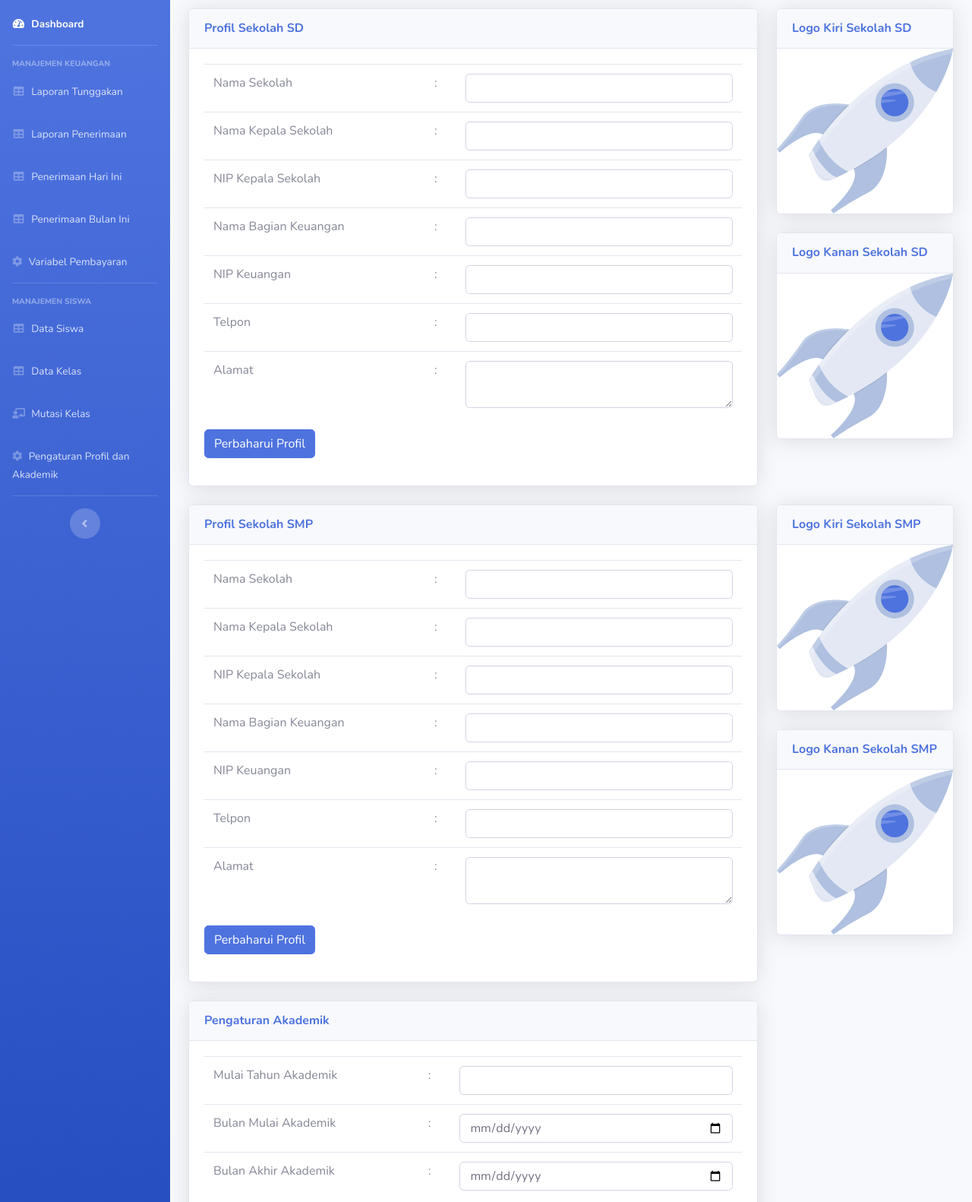
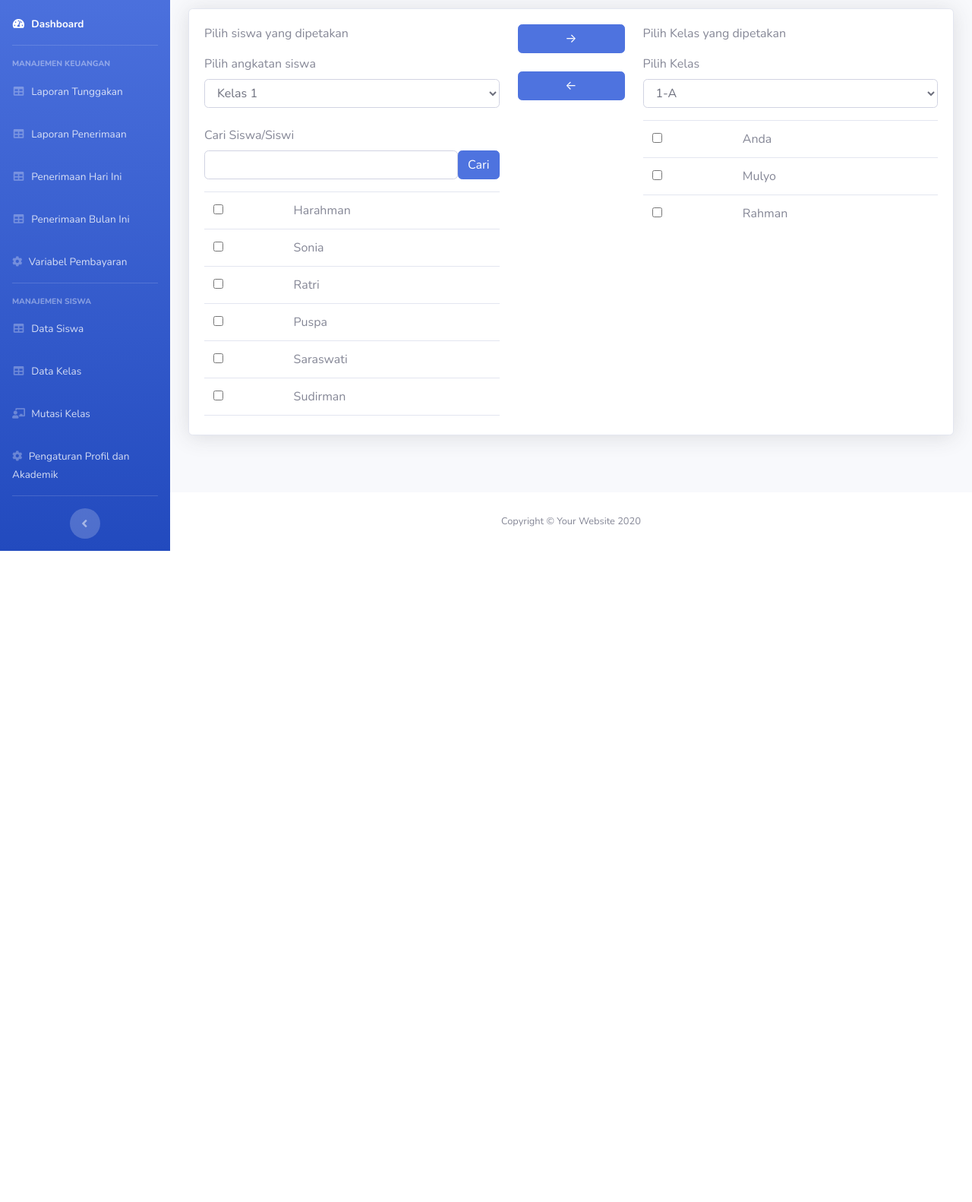
Before and after one commit to MHervian/manajemen-keuangan-siswa, a plain HTML site: page keuangan_siswa/mutasi_kelas.html in a window 1280 px wide. Shown: the part 141-1723 px from the top of the page at 76% size. After the commit the page ends 866 px from the top, so only its background shows below. Drawn offline with nearby package versions, Linux system fonts and the light colour scheme.

Commit message:
Update mutasi kelas page

```diff
--- a/keuangan_siswa/mutasi_kelas.html
+++ b/keuangan_siswa/mutasi_kelas.html
@@ -229,200 +229,131 @@
 
             <!-- Content Row -->
             <div class="row">
-              <div class="col-xl-9 col-lg-9">
+              <div class="col-xl-12 col-lg-12">
                 <div class="card shadow mb-4">
-                  <div class="card-header py-3 d-flex align-items-center">
+                  <!-- <div class="card-header py-3 d-flex align-items-center">
                     <h6 class="m-0 font-weight-bold text-primary">
                       Profil Sekolah SD
                     </h6>
+                  </div> -->
+                  <div class="card-body">
+                    <div class="row">
+                      <div class="col-xl-5 col-lg-5">
+                        <p>Pilih siswa yang dipetakan</p>
+                        <div class="form-group">
+                          <label>Pilih angkatan siswa</label>
+                          <select class="form-control">
+                            <option>Kelas 1</option>
+                            <option>Kelas 2</option>
+                            <option>Kelas 3</option>
+                            <option>Kelas 4</option>
+                            <option>Kelas 5</option>
+                            <option>Kelas 6</option>
+                          </select>
                         </div>
-                  <div class="card-body">
-                    <form>
+
+                        <div class="form-group mt-4">
+                          <label>Cari Siswa/Siswi</label>
+                          <div class="d-flex">
+                            <input type="text" class="form-control" />
+                            <button type="submit" class="btn btn-primary">
+                              Cari
+                            </button>
+                          </div>
+                        </div>
+
+                        <div
+                          class="d-block"
+                          style="height: 300px; overflow-y: scroll;"
+                        >
                           <table class="table">
                             <tr>
-                          <td>Nama Sekolah</td>
-                          <td>:</td>
-                          <td><input type="text" class="form-control" /></td>
+                              <td><input type="checkbox" /></td>
+                              <td>Harahman</td>
                             </tr>
                             <tr>
-                          <td>Nama Kepala Sekolah</td>
-                          <td>:</td>
-                          <td><input type="text" class="form-control" /></td>
+                              <td><input type="checkbox" /></td>
+                              <td>Sonia</td>
                             </tr>
                             <tr>
-                          <td>NIP Kepala Sekolah</td>
-                          <td>:</td>
-                          <td><input type="text" class="form-control" /></td>
+                              <td><input type="checkbox" /></td>
+                              <td>Ratri</td>
                             </tr>
                             <tr>
-                          <td>Nama Bagian Keuangan</td>
-                          <td>:</td>
-                          <td><input type="text" class="form-control" /></td>
+                              <td><input type="checkbox" /></td>
+                              <td>Puspa</td>
                             </tr>
                             <tr>
-                          <td>NIP Keuangan</td>
-                          <td>:</td>
-                          <td><input type="text" class="form-control" /></td>
+                              <td><input type="checkbox" /></td>
+                              <td>Saraswati</td>
                             </tr>
                             <tr>
-                          <td>Telpon</td>
-                          <td>:</td>
-                          <td><input type="text" class="form-control" /></td>
+                              <td><input type="checkbox" /></td>
+                              <td>Sudirman</td>
                             </tr>
                             <tr>
-                          <td>Alamat</td>
-                          <td>:</td>
-                          <td><textarea class="form-control"></textarea></td>
+                              <td><input type="checkbox" /></td>
+                              <td>Agung</td>
+                            </tr>
+                            <tr>
+                              <td><input type="checkbox" /></td>
+                              <td>Asaba</td>
+                            </tr>
+                            <tr>
+                              <td><input type="checkbox" /></td>
+                              <td>Noval</td>
                             </tr>
                           </table>
-                      <div class="form-group">
-                        <button type="submit" class="btn btn-primary">
-                          Perbaharui Profil
+                        </div>
+                      </div>
+
+                      <div class="col-xl-2 col-lg-2">
+                        <button class="btn btn-primary d-block w-100">
+                          &rightarrow;
+                        </button>
+                        <button class="btn btn-primary d-block w-100 mt-4">
+                          &leftarrow;
                         </button>
                       </div>
-                    </form>
+
+                      <div class="col-xl-5 col-lg-5">
+                        <p>Pilih Kelas yang dipetakan</p>
+                        <div class="form-group">
+                          <label>Pilih Kelas</label>
+                          <select class="form-control">
+                            <option>1-A</option>
+                            <option>1-B</option>
+                            <option>1-C</option>
+                            <option>1-D</option>
+                            <option>1-E</option>
+                            <option>1-F</option>
+                            <option>2-A</option>
+                            <option>2-B</option>
+                            <option>2-C</option>
+                          </select>
+                        </div>
+
+                        <div
+                          class="d-block"
+                          style="height: 300px; overflow-y: scroll;"
+                        >
+                          <table class="table">
+                            <tr>
+                              <td><input type="checkbox" /></td>
+                              <td>Anda</td>
+                            </tr>
+                            <tr>
+                              <td><input type="checkbox" /></td>
+                              <td>Mulyo</td>
+                            </tr>
+                            <tr>
+                              <td><input type="checkbox" /></td>
+                              <td>Rahman</td>
+                            </tr>
+                          </table>
                         </div>
                       </div>
                     </div>
-              <div class="col-xl-3 col-lg-3">
-                <div class="card shadow mb-4">
-                  <div class="card-header py-3 d-flex align-items-center">
-                    <h6 class="m-0 font-weight-bold text-primary">
-                      Logo Kiri Sekolah SD
-                    </h6>
-                  </div>
-                  <div calss="card-body">
-                    <img src="../img/undraw_rocket.svg" />
-                  </div>
-                </div>
-                <div class="card shadow mb-4">
-                  <div class="card-header py-3 d-flex align-items-center">
-                    <h6 class="m-0 font-weight-bold text-primary">
-                      Logo Kanan Sekolah SD
-                    </h6>
-                  </div>
-                  <div calss="card-body">
-                    <img src="../img/undraw_rocket.svg" />
-                  </div>
-                </div>
-              </div>
-            </div>
-
-            <!-- Content Row -->
-            <div class="row">
-              <div class="col-xl-9 col-lg-9">
-                <div class="card shadow mb-4">
-                  <div class="card-header py-3 d-flex align-items-center">
-                    <h6 class="m-0 font-weight-bold text-primary">
-                      Profil Sekolah SMP
-                    </h6>
-                  </div>
-                  <div class="card-body">
-                    <form>
-                      <table class="table">
-                        <tr>
-                          <td>Nama Sekolah</td>
-                          <td>:</td>
-                          <td><input type="text" class="form-control" /></td>
-                        </tr>
-                        <tr>
-                          <td>Nama Kepala Sekolah</td>
-                          <td>:</td>
-                          <td><input type="text" class="form-control" /></td>
-                        </tr>
-                        <tr>
-                          <td>NIP Kepala Sekolah</td>
-                          <td>:</td>
-                          <td><input type="text" class="form-control" /></td>
-                        </tr>
-                        <tr>
-                          <td>Nama Bagian Keuangan</td>
-                          <td>:</td>
-                          <td><input type="text" class="form-control" /></td>
-                        </tr>
-                        <tr>
-                          <td>NIP Keuangan</td>
-                          <td>:</td>
-                          <td><input type="text" class="form-control" /></td>
-                        </tr>
-                        <tr>
-                          <td>Telpon</td>
-                          <td>:</td>
-                          <td><input type="text" class="form-control" /></td>
-                        </tr>
-                        <tr>
-                          <td>Alamat</td>
-                          <td>:</td>
-                          <td><textarea class="form-control"></textarea></td>
-                        </tr>
-                      </table>
-                      <div class="form-group">
-                        <button type="submit" class="btn btn-primary">
-                          Perbaharui Profil
-                        </button>
-                      </div>
-                    </form>
-                  </div>
-                </div>
-              </div>
-              <div class="col-xl-3 col-lg-3">
-                <div class="card shadow mb-4">
-                  <div class="card-header py-3 d-flex align-items-center">
-                    <h6 class="m-0 font-weight-bold text-primary">
-                      Logo Kiri Sekolah SMP
-                    </h6>
-                  </div>
-                  <div calss="card-body">
-                    <img src="../img/undraw_rocket.svg" />
-                  </div>
-                </div>
-                <div class="card shadow mb-4">
-                  <div class="card-header py-3 d-flex align-items-center">
-                    <h6 class="m-0 font-weight-bold text-primary">
-                      Logo Kanan Sekolah SMP
-                    </h6>
-                  </div>
-                  <div calss="card-body">
-                    <img src="../img/undraw_rocket.svg" />
-                  </div>
-                </div>
-              </div>
-            </div>
-
-            <!-- Content Row -->
-            <div class="row">
-              <div class="col-xl-9 col-lg-9">
-                <div class="card shadow mb-4">
-                  <div class="card-header py-3 d-flex align-items-center">
-                    <h6 class="m-0 font-weight-bold text-primary">
-                      Pengaturan Akademik
-                    </h6>
-                  </div>
-                  <div class="card-body">
-                    <form>
-                      <table class="table">
-                        <tr>
-                          <td>Mulai Tahun Akademik</td>
-                          <td>:</td>
-                          <td><input type="text" class="form-control" /></td>
-                        </tr>
-                        <tr>
-                          <td>Bulan Mulai Akademik</td>
-                          <td>:</td>
-                          <td><input type="date" class="form-control" /></td>
-                        </tr>
-                        <tr>
-                          <td>Bulan Akhir Akademik</td>
-                          <td>:</td>
-                          <td><input type="date" class="form-control" /></td>
-                        </tr>
-                      </table>
-                      <div class="form-group">
-                        <button type="submit" class="btn btn-primary">
-                          Perbaharui Pengaturan
-                        </button>
-                      </div>
-                    </form>
                   </div>
                 </div>
               </div>
```
Lines whose indentation alone changed are shown as unchanged.
